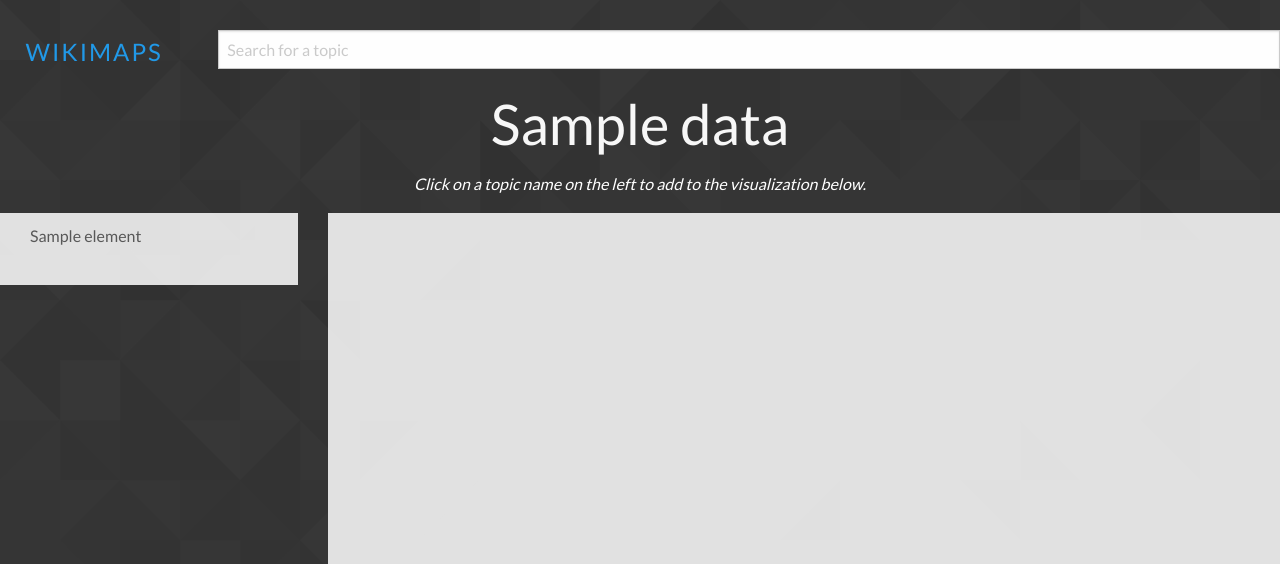
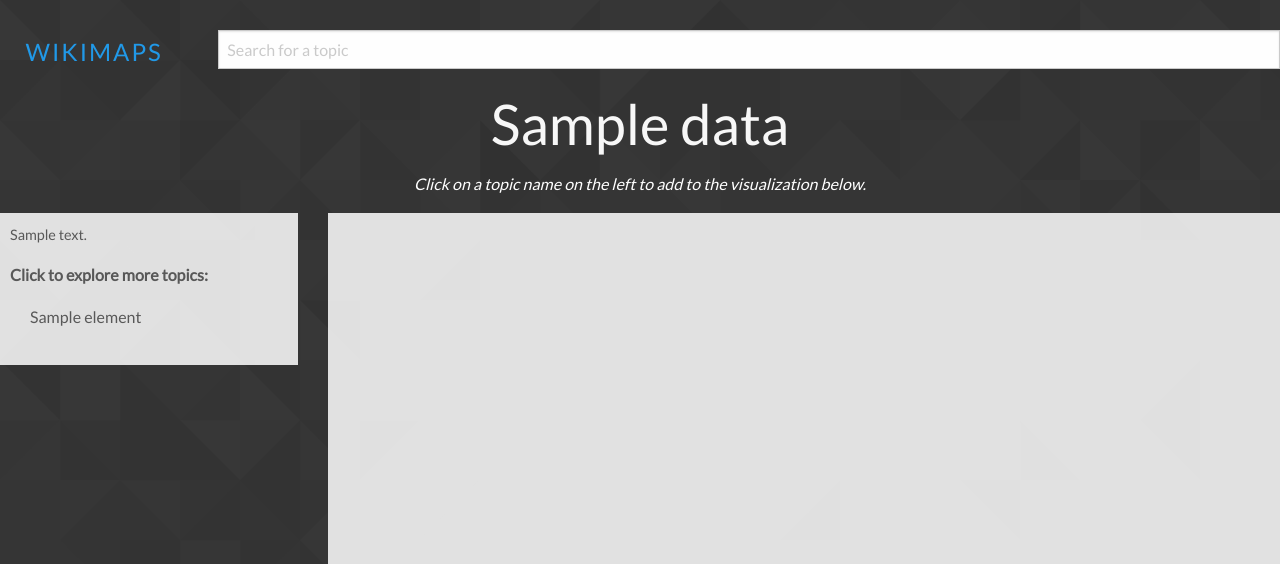
Before and after one commit to kexin-zhang/wikimaps3, a Flask app: template templates/base.html in a window 1280 px wide. Shown: the top 564 px of the page. Run offline with Flask 2, Linux system fonts and the light colour scheme; the template is opened without the code that fills it: most values are stand-ins (such as "Sample title", 1, 10 or a date in 2020); some libraries are stand-ins or nearby versions.

Commit message:
added summary for original topic, back button sort of functional

```diff
--- a/app.py
+++ b/app.py
@@ -11,8 +11,8 @@ def main():
 def search():
     topic = request.form['query'].strip()
     data = wikiscrape.topic_search(topic)
-    print(data)
-    return render_template('base.html', data=data)
+    summary = wikiscrape.summary(topic)
+    return render_template('base.html', data=data, summary=summary)
 
 @app.route("/subtopic", methods=["POST", "GET"])
 def add_subtopic():
--- a/static/styles.css
+++ b/static/styles.css
@@ -43,6 +43,10 @@ body {
   cursor: pointer;
 }
 
+.topics: hover{
+  opacity: .6;
+}
+
 #mynetwork {
   margin: auto;
   width: 100%;
@@ -67,3 +71,7 @@ body {
 .go-back:hover {
   opacity: .6;
 }
+
+#summary {
+  font-size: .9em;
+}
--- a/templates/base.html
+++ b/templates/base.html
@@ -26,8 +26,10 @@
           <p id="instructions">Click on a topic name on the left to add to the visualization below. </p>
         </div>
         <div class="row" id="info-row">
-          <div class="large-3 columns">
-            <div class="panel topic-container">
+          <div class="large-3 columns panel-container">
+            <div class="panel topic-container isVisible" id="0">
+              <p id="summary">{{summary}}</p>
+              <p style="font-weight:bold;">Click to explore more topics:</p>
               <ul id="topics-list">
               </ul>
             </div>
@@ -45,7 +47,7 @@
     var topiclist = ["{{data.name}}"];
     {% for element in data.children %}
       topiclist.push(decodeURI("{{element.name}}"));
-      $('#topics-list').append('<li class="topics isVisible" id="0">' + decodeURI("{{element.name}}") + '</li');
+      $('#topics-list').append('<li class="topics">' + decodeURI("{{element.name}}") + '</li');
     {% endfor %}
 
     var nodelist = turnIntoNodes(topiclist, 1)
@@ -87,16 +89,16 @@
             edges.add(edgelist[i]);
           }
 
-          var currId = $('.topics.isVisible').attr('id');
+          var currId = $('.topic-container').attr('id');
           currId = Number(currId);
           var newId = currId + 1;
 
-          $('.topics').hide();
-          $('.topics').removeClass('isVisible');
-          $('.topics-title').hide();
-          $('.topic-container').prepend('<h5 class="topics-title" id="' + newId + '"><span class="go-back">&larr;</span>'+ topic + '</h5>');
+          $('.topic-container').hide();
+          $('.topic-container').removeClass('isVisible').addClass('prevVisible');
+          newcontainer = $('.panel-container').prepend('<div class="panel topic-container isVisible" id="' + newId + '"><ul id="topics-list"></ul></div>')
+          $('.topic-container#' + newId).prepend('<h5 class="topics-title" id="' + newId + '"><span class="go-back">&larr;</span>'+ topic + '</h5>');
           for (i=0; i<newtopics.length; i++){
-            $('#topics-list').append('<li class="topics isVisible" id="' + newId + '">' + decodeURI(newtopics[i]) + '</li>');
+            $(newcontainer).find('#topics-list').append('<li class="topics isVisible" id="' + newId + '">' + decodeURI(newtopics[i]) + '</li>');
           }
         });
 
@@ -104,14 +106,13 @@
     });
 
     $("body").on("click", ".go-back", function() {
-      var currId = $('.topics.isVisible').attr('id');
-      $('.topics.isVisible').removeClass('.isVisible').hide();
+      var currId = $('.topic-container.isVisible').attr('id');
+      var oldId = Number(currId) - 1;
 
-      var oldId = Number(currId) - 1;
-      console.log(oldId);
-      $('.topics-title#' + oldId).addClass('isVisible').show();
-      $('li .topics#'+ oldId).addClass('isVisible').show();
+      $('.topic-container.isVisible').hide().removeClass('isVisible');
+      $('.topic-container#' + oldId).addClass('isVisible').show();
     });
+
 
   });
 
```
